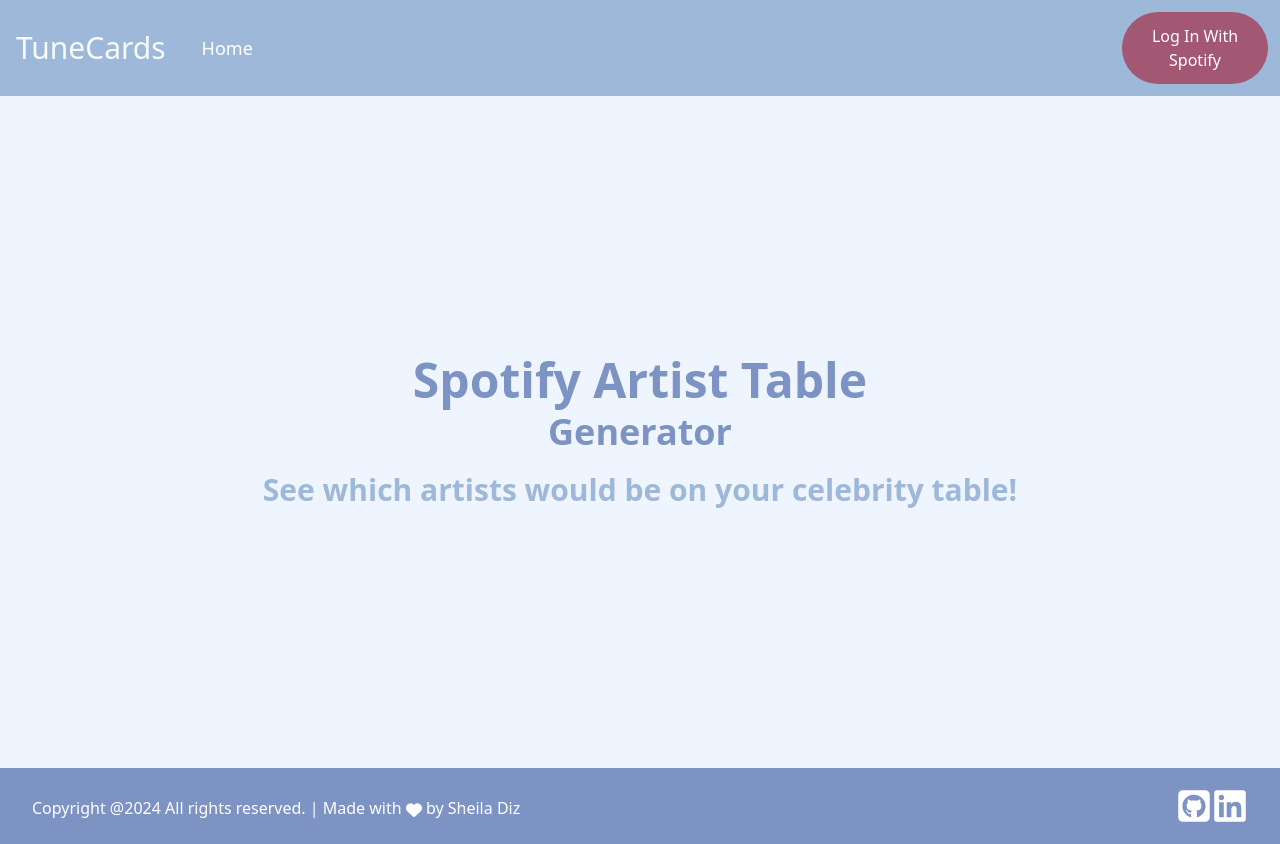
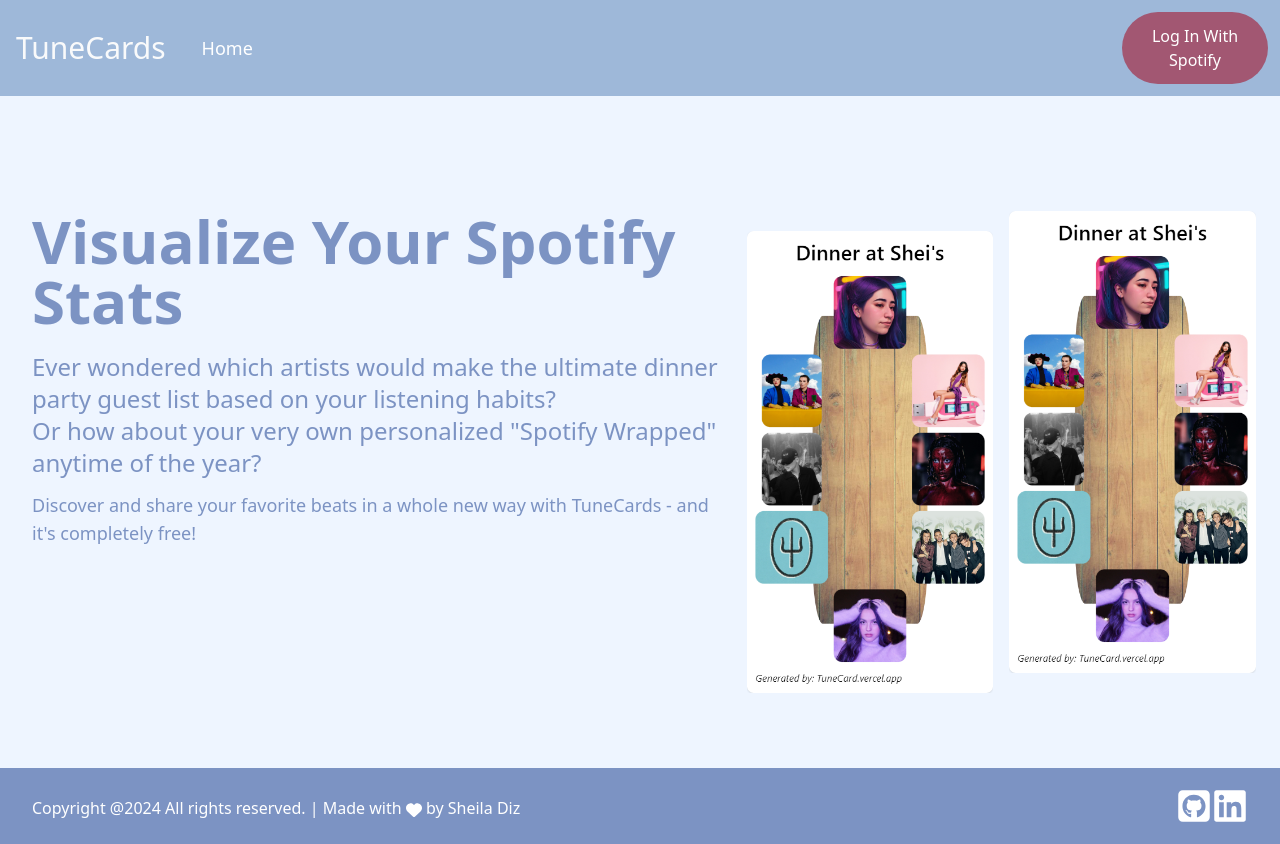
Before and after one commit to sheidiz/spotify-artists-table, a React (Vite) app: page / in a window 1280 px wide. Built offline with nearby package versions, Linux system fonts and the light colour scheme; no server answers.

Commit message:
feat: change home text

```diff
--- a/src/components/PageContainer.jsx
+++ b/src/components/PageContainer.jsx
@@ -2,7 +2,7 @@
 
 function PageContainer({ children }) {
     return (
-        <div className='bg-primary min-h-[84vh] flex flex-col items-center justify-center gap-5'>
+        <div className='pt-5 lg:pt-0 bg-primary min-h-[84vh] flex flex-col items-center justify-center gap-5'>
             {children}
         </div>
     )
--- a/src/pages/Home.jsx
+++ b/src/pages/Home.jsx
@@ -1,16 +1,26 @@
 import PageContainer from "../components/PageContainer";
+import ArtistsTableGeneratorImg from "../assets/tunecards-artists-table-example.png";
 
 function Home() {
     return (
         <PageContainer>
-            <div className='text-tertiary text-center w-3/4'>
-                <h1 className='text-5xl font-bold pb-2'>Spotify Artist Table</h1>
-                <h2 className='text-4xl font-semibold'>Generator</h2>
+            <div className='lg:mx-6 mt-10 flex flex-col md:flex-row flew-wrap gap-6 md:gap-4'>
+                <div className="text-tertiary text-center md:text-start">
+                    <h1 className='px-4 lg:px-2 mb-3 text-4xl lg:text-6xl font-semibold pb-2'>
+                        Visualize Your Spotify Stats
+                    </h1>
+                    <p className='px-2 text-lg lg:text-2xl'> Ever wondered which artists would make the ultimate dinner party guest list based on your listening habits? </p>
+                    <p className='px-2 mb-3 text-lg lg:text-2xl' > Or how about your very own personalized {`"Spotify Wrapped"`} anytime of the year?</p>
+                    <p className='px-2 text-lg'>
+                        Discover and share your favorite beats in a whole new way with TuneCards - and {"it's"} completely free!
+                    </p>
+                </div>
+                <div className='text-secondary text-center grid grid-cols-2 gap-4'>
+                    <img src={ArtistsTableGeneratorImg} alt="ArtistsTableGenerator" className="mt-5" />
+                    <img src={ArtistsTableGeneratorImg} alt="ArtistsTableGenerator2" className="mb-5" />
+                </div>
             </div>
-            <div className='text-secondary text-center w-3/4'>
-                <h3 className='text-3xl font-semibold'>See which artists would be on your celebrity table!</h3>
-            </div>
-        </PageContainer>
+        </PageContainer >
     )
 }
 
```
Also changed, not shown: src/assets/tunecards-artists-table-example.png (added).
